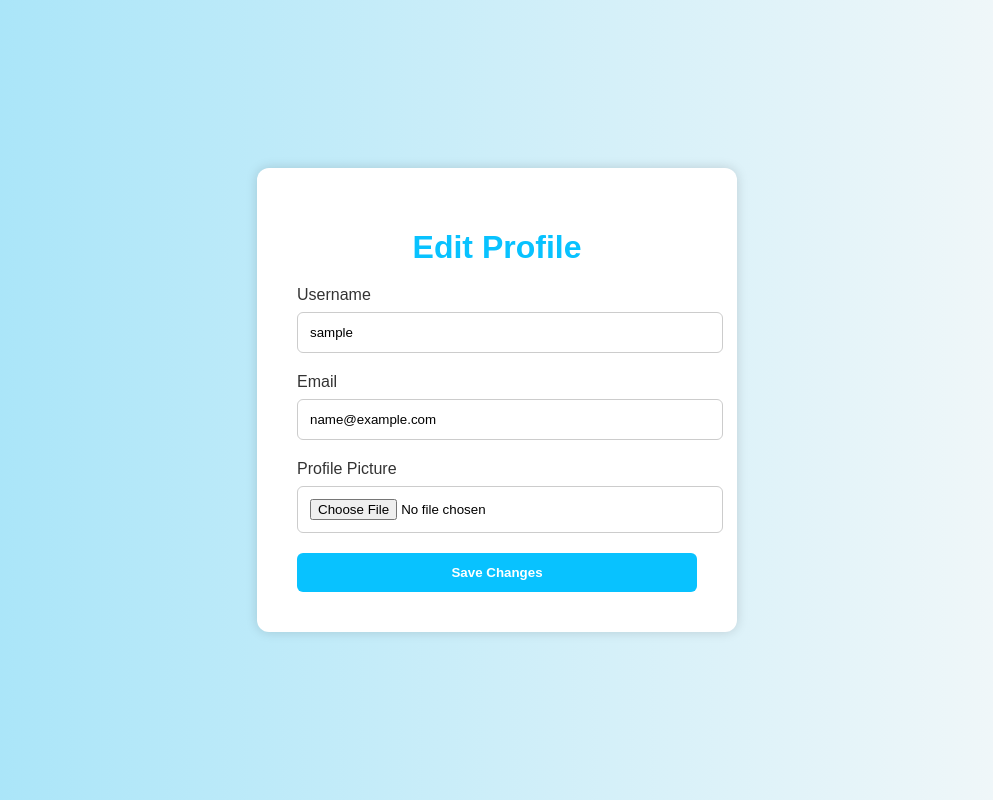
After one commit to Paulrod20/Adopt, a PHP site: page /php/profile.php in a window 1280 px wide. The commit adds this page. Shown: the whole page, without its empty margins (143-1136 px from the left). Run offline with PHP 8.4, Linux system fonts and the light colour scheme; the visitor is signed in with stand-in values (Sample User, id 1).

Commit message:
completely changed the html formats to php along with many bug fixes with profile sign in and updating profiles.

```diff
--- /dev/null
+++ b/CSS files/edit-profile.css
@@ -0,0 +1,54 @@
+body {
+    font-family: 'Poppins', sans-serif;
+    background: linear-gradient(to right, #A1E3F9, #f9f9f9);
+    display: flex;
+    justify-content: center;
+    align-items: center;
+    height: 100vh;
+    margin: 0;
+}
+
+.edit-container {
+    background: white;
+    padding: 40px;
+    border-radius: 12px;
+    box-shadow: 0 0 12px rgba(0,0,0,0.15);
+    width: 100%;
+    max-width: 400px;
+}
+
+.edit-container h1 {
+    text-align: center;
+    color: #08C2FF;
+    margin-bottom: 20px;
+}
+
+.edit-container label {
+    display: block;
+    margin-bottom: 8px;
+    font-weight: 500;
+    color: #333;
+}
+
+.edit-container input {
+    width: 100%;
+    padding: 12px;
+    margin-bottom: 20px;
+    border: 1px solid #ccc;
+    border-radius: 6px;
+}
+
+.edit-container button {
+    width: 100%;
+    padding: 12px;
+    background-color: #08C2FF;
+    color: white;
+    border: none;
+    border-radius: 6px;
+    font-weight: bold;
+    cursor: pointer;
+}
+
+.edit-container button:hover {
+    background-color: #06aedf;
+}
--- /dev/null
+++ b/php/profile.php
@@ -0,0 +1,37 @@
+<?php
+session_start();
+
+if (!isset($_SESSION['user'])) {
+    header("Location: /php/signin.php");
+    exit;
+}
+
+$user = $_SESSION['user'];
+?>
+
+<!DOCTYPE html>
+<html lang="en">
+<head>
+    <meta charset="UTF-8">
+    <meta name="viewport" content="width=device-width, initial-scale=1.0">
+    <title>Edit Profile | Adopt</title>
+    <link rel="stylesheet" href="/CSS files/edit-profile.css">
+</head>
+<body>
+    <div class="edit-container">
+        <h1>Edit Profile</h1>
+        <form action="/php/update-profile.php" method="POST" enctype="multipart/form-data">
+            <label for="username">Username</label>
+            <input type="text" name="username" value="<?= htmlspecialchars($user['username']) ?>" required>
+
+            <label for="email">Email</label>
+            <input type="email" name="email" value="<?= htmlspecialchars($user['email']) ?>" required>
+
+            <label for="profile_pic">Profile Picture</label>
+            <input type="file" name="profile_pic">
+
+            <button type="submit">Save Changes</button>
+        </form>
+    </div>
+</body>
+</html>
--- a/HTML files/signin.php
+++ b/php/signin.php
@@ -14,7 +14,7 @@ session_start();
 <body>
     <div class="container">
         <div class="form-box login">
-            <form action="/login.php" method="POST">
+            <form action="/php/login.php" method="POST">
                 <h1>Login</h1>
                 <div class="input-box">
                     <input type="text" name="username" placeholder="Username" required>
@@ -40,7 +40,7 @@ session_start();
 
         <!-- Registration Form -->
         <div class="form-box register">
-            <form action="/register.php" method="POST">
+            <form action="/php/register.php" method="POST">
                 <h1>Register</h1>
                 <div class="input-box">
                     <input type="text" name="username" placeholder="Username" required>
```
Also changed, not shown: CSS files/styles.css (+58 -13 lines), index.php (+59 -5 lines), logout.php (added, +8 -0 lines), php/login.php (added, +24 -0 lines), php/register.php (added, +34 -0 lines), php/update-profile.php (added, +34 -0 lines), php/users.json (added, +8 -0 lines), assets/default-user.png (added), php/about.html (renamed from HTML files/about.html), php/donate.html (renamed from HTML files/donate.html), php/shelter.html (renamed from HTML files/shelter.html).
